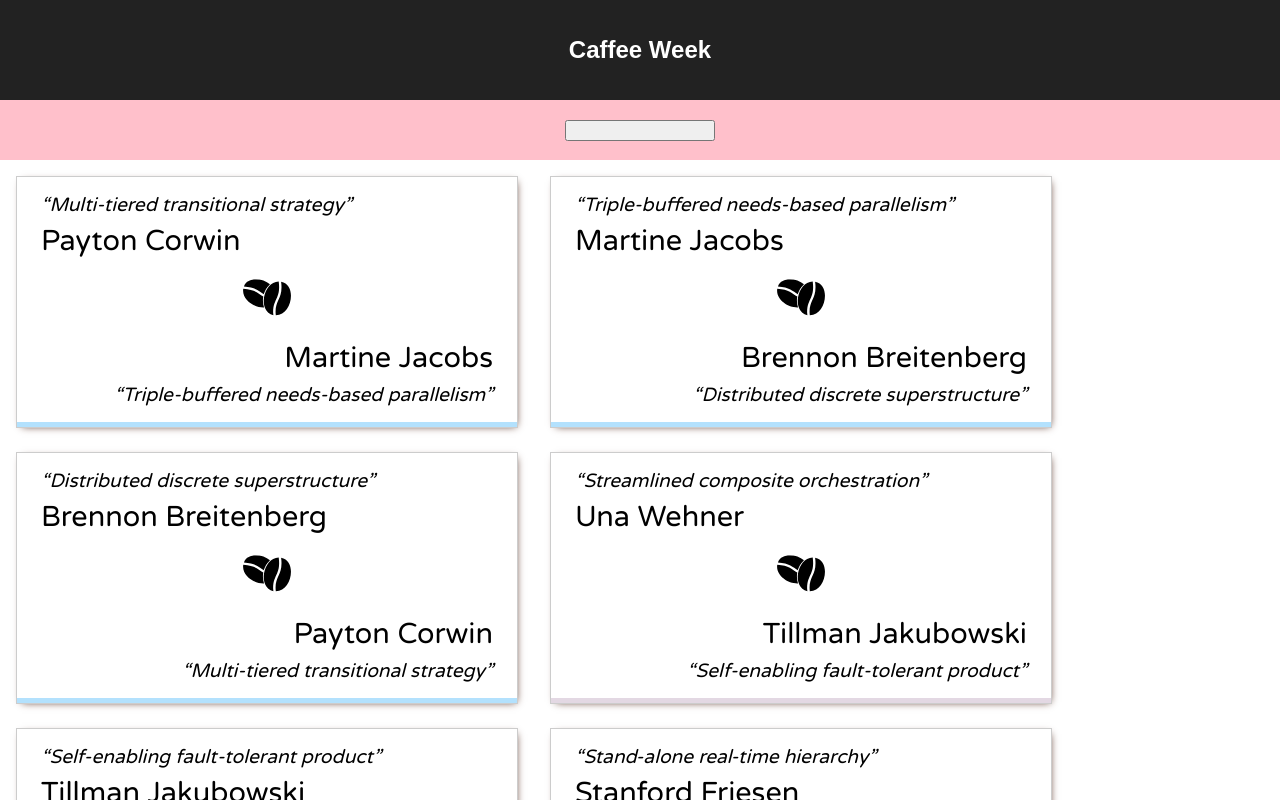
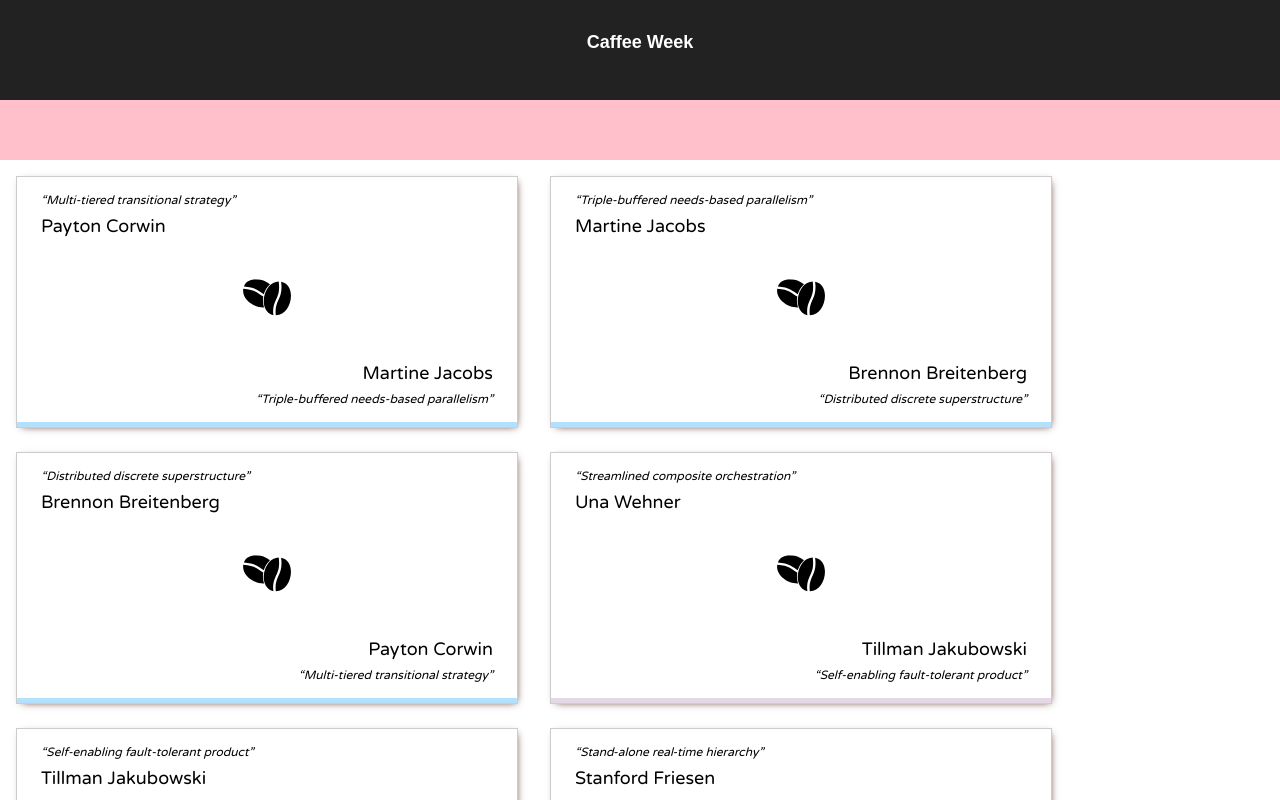
Before and after one commit to alessandrodeste/coffee-week, a React (Create React App) app: page / in a window 1280 px wide. Shown: the top 800 px of the page. Built offline with nearby package versions, Linux system fonts and the light colour scheme.

Commit message:
global design

```diff
--- a/src/App.css
+++ b/src/App.css
@@ -1,7 +1,3 @@
 .App {
   text-align: center;
 }
-
-.App-intro {
-  font-size: large;
-}
--- a/src/index.css
+++ b/src/index.css
@@ -1,5 +1,46 @@
+/**
+  Color Palette:
+  Darker: #461b0d
+  Main Dark: #a85638
+  Selected: #d8c5ae
+  Main Clear: #e0e0e0
+  Secondary: #5ff0ef
+
+  Standard space unit: 8px
+
+  Media breakpoints: 900px
+ */
+html {
+  font-size: 62.5%; /* 1rem = 10px */
+}
+
+@media print {
+  html {
+    font-size: 10px;
+  }
+}
+
 body {
+  font-size: 1.2rem;
   margin: 0;
   padding: 0;
   font-family: sans-serif;
+  min-width: 320px;
 }
+
+/* Resets */
+input {
+  margin: 0;
+  border: 0;
+  padding: 0;
+  display: inline-block;
+  vertical-align: middle;
+  white-space: normal;
+  background: none;
+  line-height: 1;
+  box-sizing:border-box;
+}
+
+input:focus {
+  outline: 0;
+}
```
